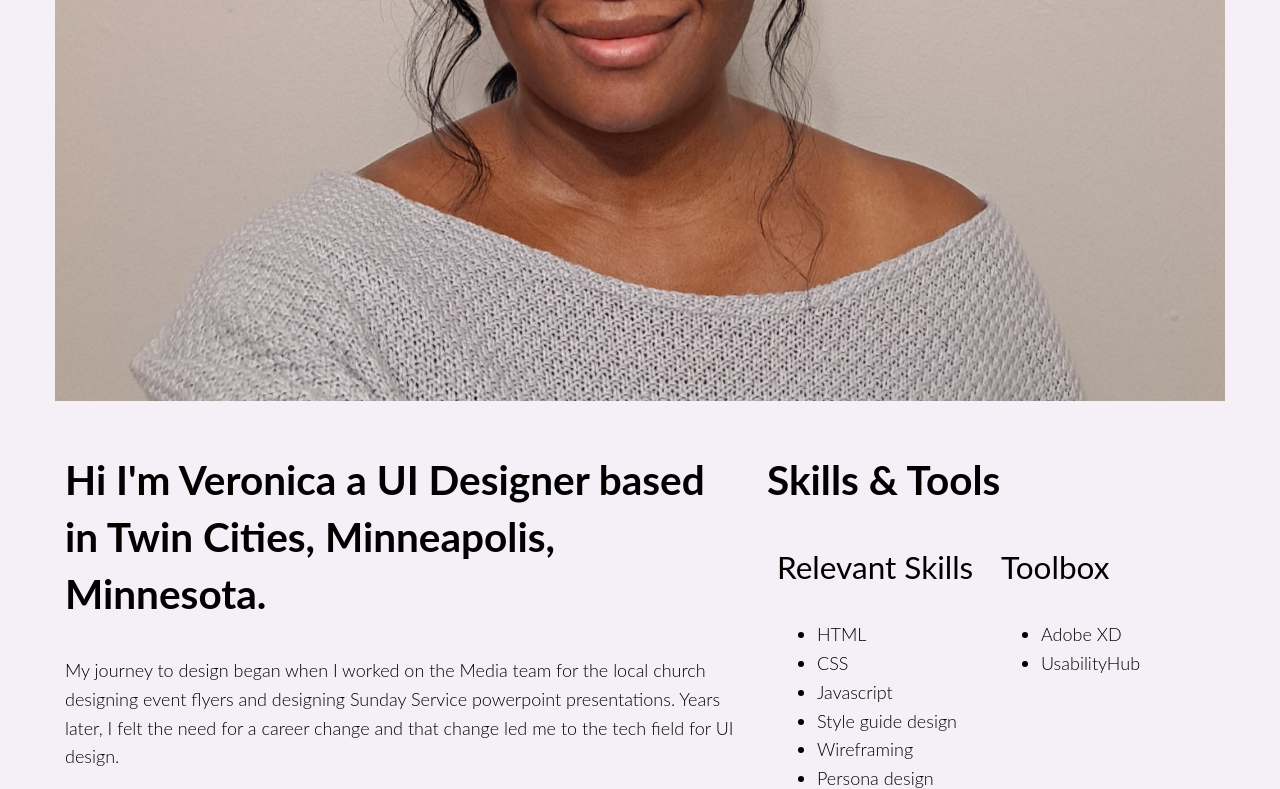
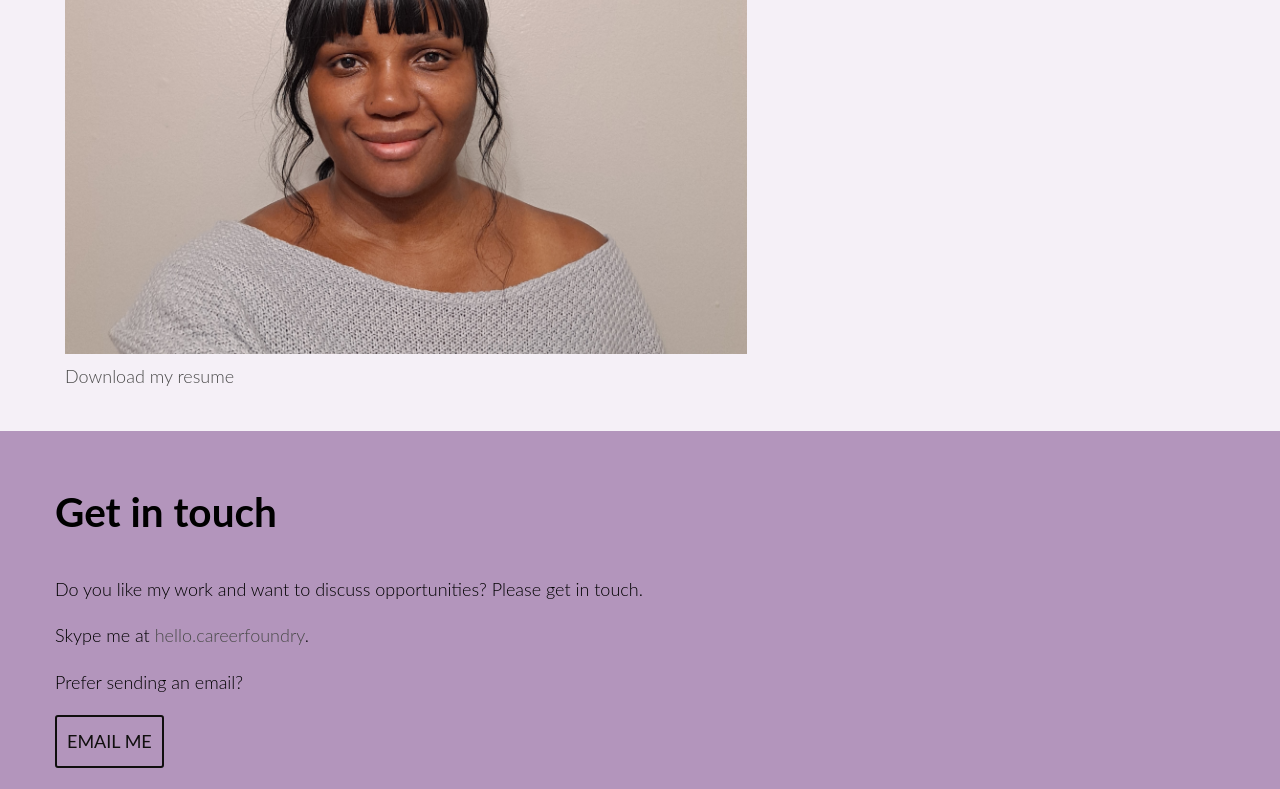
Before and after one commit to Veronica40/Portfolio-Site-YourName-, a plain HTML site: page about.html in a window 1280 px wide. Shown: the part 859-1648 px from the top of the page. Drawn offline with nearby package versions, Linux system fonts and the light colour scheme.

Commit message:
Update about.html

```diff
--- a/about.html
+++ b/about.html
@@ -56,18 +56,19 @@
       <div>
         <!--For the image, My Story and Skills and tools sections-->
         <div>
-          <picture>
-            <!--For students, the images below should be updated with real images-->
-            <source srcset=" img/verone 20220724_192940.jpg" media="(max-width:767px)">
-            <img src=" img/verone 20220724_192940.jpg" class="resize"alt="My Image">
-          </picture>
+
           <div>
             <!--For My Story and Skills and tools sections-->
             <div class="column col-lg-7">
               <!--Column one-->
-              <h2>Hi I'm Veronica a UI Designer based in Twin Cities, Minneapolis, Minnesota.</h2>
+              <h2>Hi I'm Veronica a UI Designer based in Minneapolis, Minnesota.</h2>
               <p>My journey to design began when I worked on the Media team for the local church designing event flyers and designing Sunday Service powerpoint presentations. Years later, I felt the need for a career change and that change led me to
                 the tech field for UI design.</p>
+                <picture>
+                  <!--For students, the images below should be updated with real images-->
+                  <source srcset=" img/verone 20220724_192940.jpg" media="(max-width:767px)">
+                  <img src=" img/verone 20220724_192940.jpg" class="resize"alt="My Image">
+                </picture>
               <a href="files/resume.pdf" target="_blank">Download my resume</a>
             </div>
             <div class="column col-lg-8">
@@ -75,7 +76,7 @@
               <h2>Skills &amp; Tools</h2>
               <div class="column col-md-6">
                 <!--Column two, row one-->
-                <h3>Relevant Skills</h3>
+                <h3>Skills</h3>
                 <ul>
                   <li>HTML</li>
                   <li>CSS</li>
```
